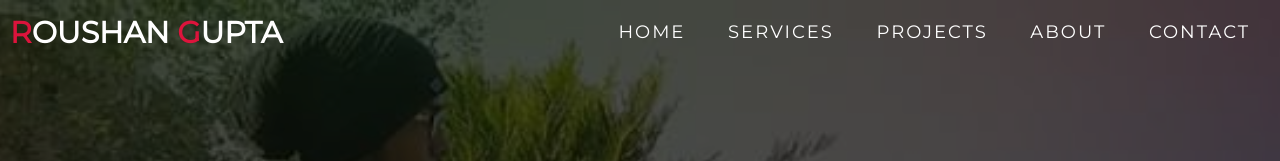
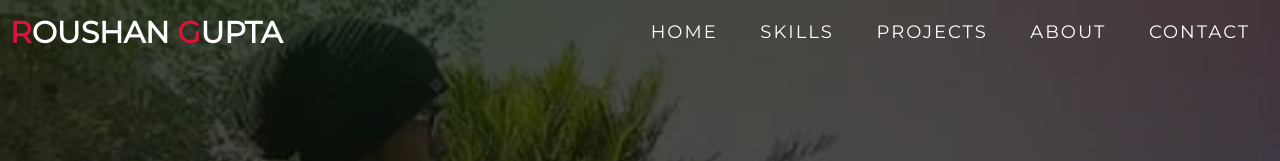
Before and after one commit to Roushan2409/roushanportfollio, a plain HTML site: page index.html in a window 1280 px wide. Shown: the top 161 px of the page. Drawn offline with Linux system fonts and the light colour scheme.

Commit message:
Update index.html

```diff
--- a/index.html
+++ b/index.html
@@ -24,7 +24,7 @@
                     </div>
                     <ul>
                         <li><a href="#hero" data-after="Home">Home</a></li>
-                        <li><a href="#services" data-after="Service">Services</a></li>
+                        <li><a href="#services" data-after="Service">Skills</a></li>
                         <li><a href="#projects" data-after="Projects">Projects</a></li>
                         <li><a href="#about" data-after="About">About</a></li>
                         <li><a href="#contact" data-after="Contact">Contact</a></li>
```
